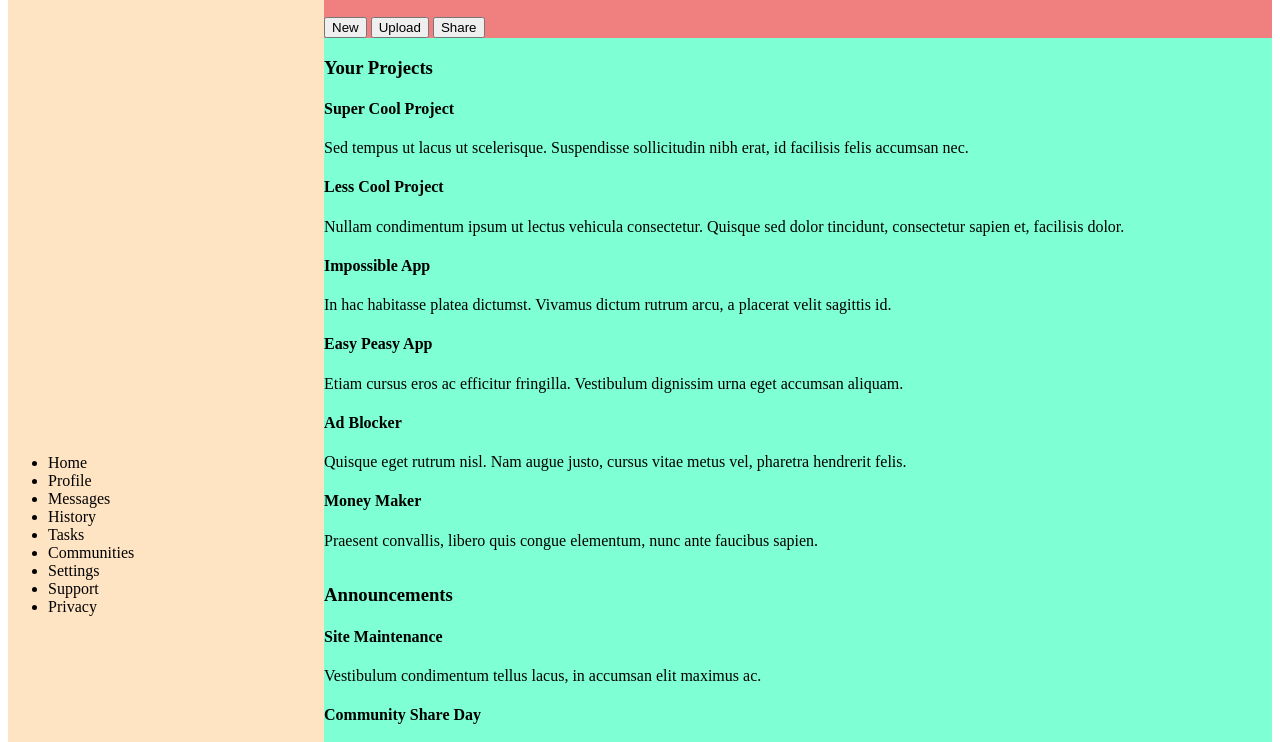
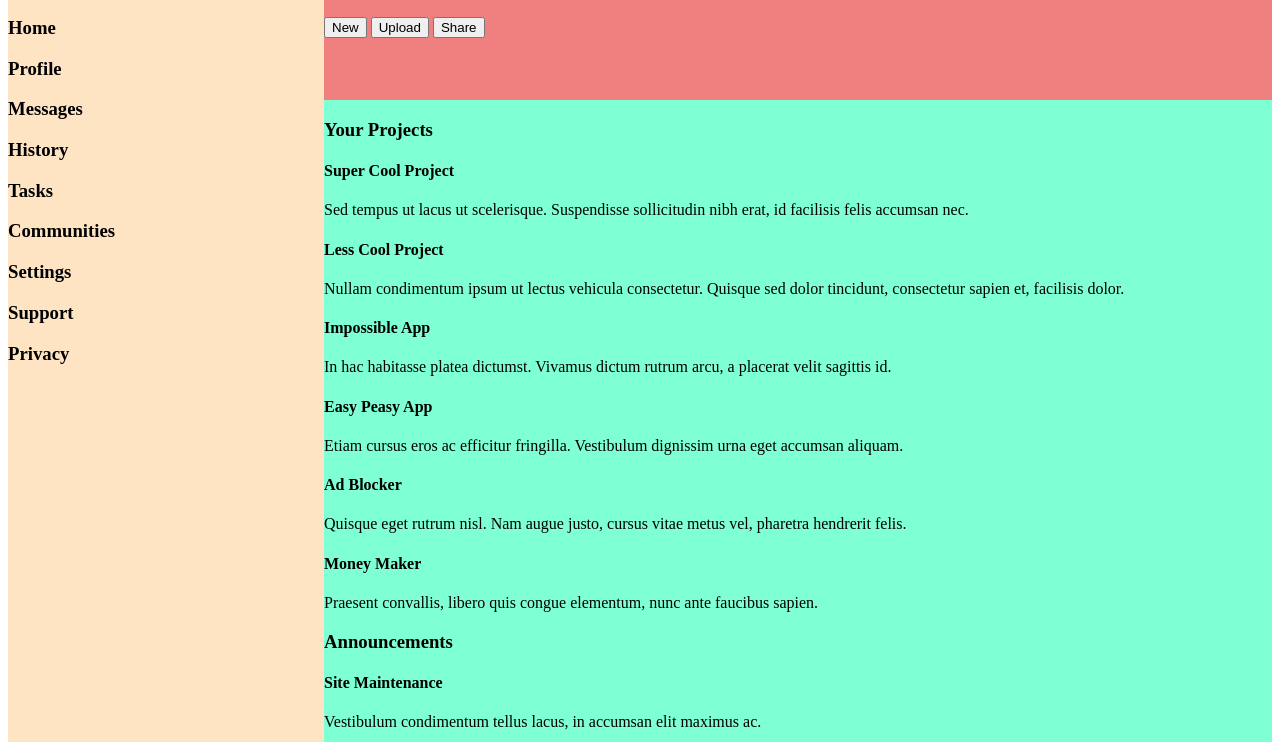
Before and after one commit to Gonalgar/admin-dashboard, a plain HTML site: page index.html in a window 1280 px wide. Shown: the part 58-800 px from the top of the page. Drawn offline with Linux system fonts and the light colour scheme.

Commit message:
Grid changed to area

```diff
--- a/index.html
+++ b/index.html
@@ -11,16 +11,15 @@
 <body>
     <div class="sidebar">
         <h2>Dashboard</h2>
-        <ul>
-            <li>Home</li>
-            <li>Profile</li>
-            <li>Messages</li>
-            <li>History</li>
-            <li>Tasks</li>
-            <li>Communities</li>
-            <li>Settings</li>
-            <li>Support</li>
-            <li>Privacy</li>
+        <h3>Home</h3>
+        <h3>Profile</h3>
+        <h3>Messages</h3>
+        <h3>History</h3>
+        <h3>Tasks</h3>
+        <h3>Communities</h3>
+        <h3>Settings</h3>
+        <h3>Support</h3>
+        <h3>Privacy</h3>
         </ul>
     </div>
     <div class="header">
--- a/style.css
+++ b/style.css
@@ -1,24 +1,21 @@
 body {
     display: grid;
     grid-template-columns: 1fr 3fr;
-    grid-template-rows: auto;
+    grid-template-rows: 150px auto;
+    grid-template-areas: "sidebar header" "sidebar main-content";
 }
 
 .sidebar {
-    grid-column: 1 / 2;
-    grid-row: span 2;
-    display: grid;
+    grid-area: sidebar;
     background-color:bisque;
 }
 
 .header {
-    grid-column: 2 / 4;
-    display: grid;
+    grid-area: header;
     background-color: lightcoral;
 }
 
 .main-content {
-    grid-column: 2 / 4;
-    display: grid;
+    grid-area: main-content;
     background-color: aquamarine;
 }
```
